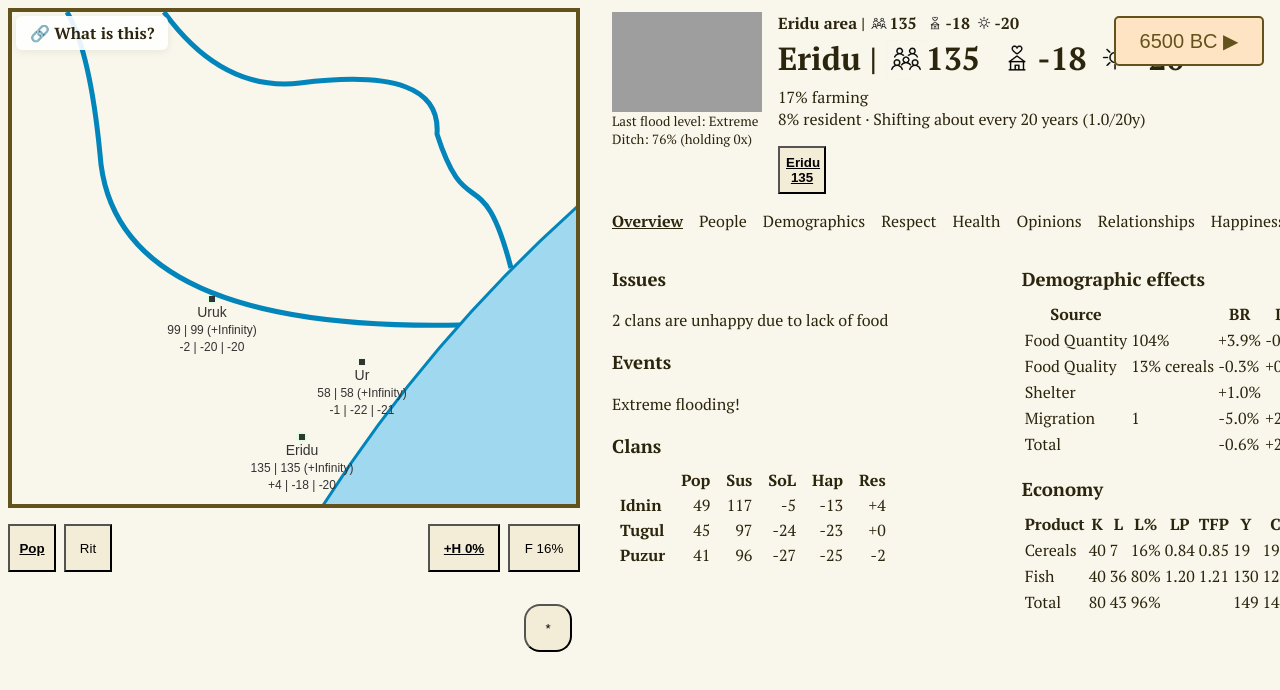
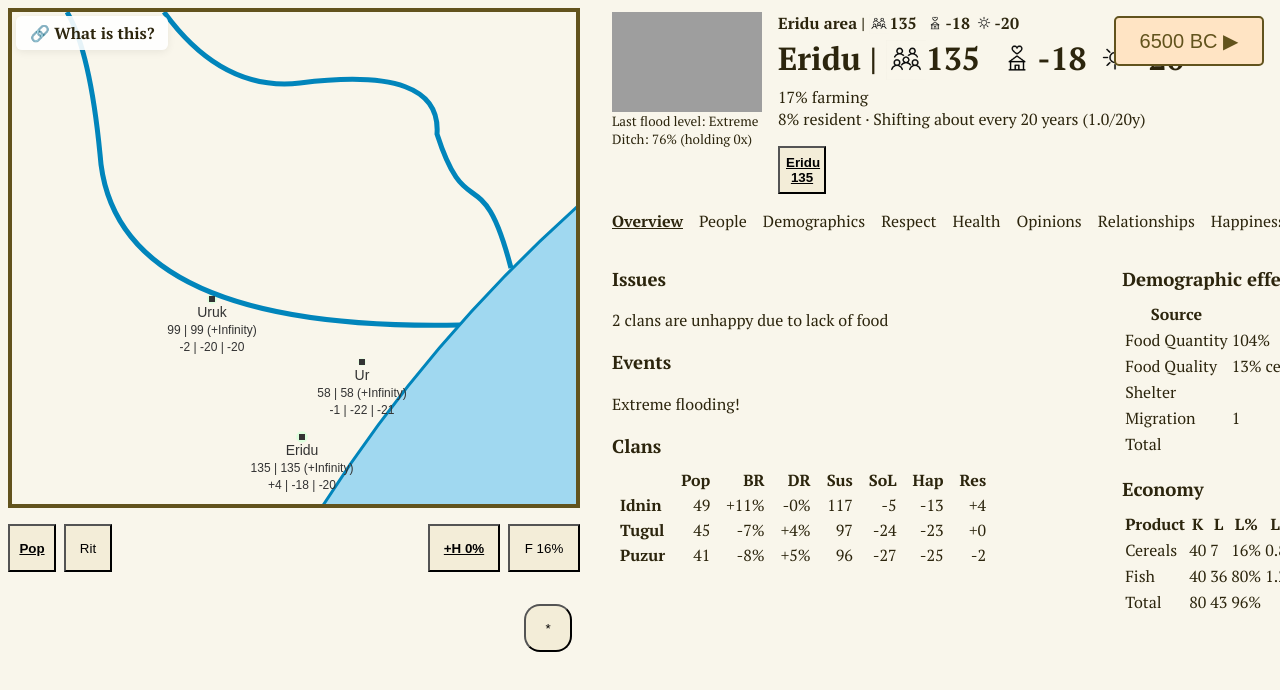
Before and after one commit to dmandelin/world2, a SvelteKit app: page / in a window 1280 px wide. Shown: the top 690 px of the page. Built offline with nearby package versions, Linux system fonts and the light colour scheme; grey boxes are pictures that could not be loaded.

Commit message:
Show per-clan demograpic modifiers in the clan overview.

```diff
--- a/src/components/overview/SettlementAgentsOverview.svelte
+++ b/src/components/overview/SettlementAgentsOverview.svelte
@@ -1,5 +1,6 @@
 <script lang="ts">
-    import { signed } from "../../model/lib/format";
+    import { signed, spct } from "../../model/lib/format";
+    import type { PopulationChangeModifier } from "../../model/people/population";
     import type { ClanDTO, SettlementDTO } from "../dtos";
     import { selectClan } from "../state/uistate.svelte";
     import { TableBuilder } from "../tablebuilder";
@@ -12,6 +13,18 @@
             {
                 label: "Pop",
                 valueFn: c => c.population,
+            },
+            {
+                label: "BR",
+                valueFn: c => c.lastPopulationChange.brModifier,
+                formatFn: v => spct(v),
+                tooltip: clanBrModifiersTooltip,
+            },
+            {
+                label: "DR",
+                valueFn: c => c.lastPopulationChange.drModifier,
+                formatFn: v => spct(v),
+                tooltip: clanDrModifiersTooltip,
             },
             {
                 label: "Sus",
@@ -40,6 +53,22 @@
         .onClickRowHeader((clan: ClanDTO) => {
             selectClan(clan);
         })
+        .table;
+    }
+
+    function clanPopChangeModifierTooltip(modifiers: readonly PopulationChangeModifier[]) {
+        return TableBuilder.fromKeyedItems(modifiers, 'source', [
+            {
+                label: "",
+                valueFn: i => i.inputValue,
+                formatFn: v => typeof v === "number" ? v.toFixed(2) : v,
+            },
+            {
+                label: "",
+                valueFn: i => i.value,
+                formatFn: v => spct(v),
+            },
+        ])
         .table;
     }
 
@@ -84,6 +113,14 @@
   <TableView table={clanHappinessTooltipTable(clan)}></TableView>
 {/snippet}
 
+{#snippet clanBrModifiersTooltip(clan: ClanDTO)}
+  <TableView table={clanPopChangeModifierTooltip(clan.lastPopulationChange.brModifiers)}></TableView>
+{/snippet}
+
+{#snippet clanDrModifiersTooltip(clan: ClanDTO)}
+  <TableView table={clanPopChangeModifierTooltip(clan.lastPopulationChange.drModifiers)}></TableView>
+{/snippet}
+
 <div id="top">
     <h3 style="margin-block-end: 0.5em;">Clans</h3>
     <TableView table={settlementClanTable(settlement)}></TableView>
--- a/src/components/tablebuilder.ts
+++ b/src/components/tablebuilder.ts
@@ -64,17 +64,25 @@ export class TableBuilder<RowData extends Object, ColumnData extends Object> {
         return new TableBuilder({ columns, rows });
     }
 
+    static fromKeyedItems<K extends PropertyKey, Item extends { [key in K]: string }>(
+        items: Iterable<Item>,
+        key: K,
+        columnSpecs: ColumnSpec<Item, string>[],
+    ): TableBuilder<Item, string> {
+        function* toEntries(items: Iterable<Item>): Iterable<[string, Item]> {
+            for (const item of items) {
+                yield [item[key], item];
+            }
+        }
+
+        return TableBuilder.fromItems(toEntries(items), columnSpecs);
+    }
+
     static fromNamedItems<Item extends { name: string }>(
         items: Iterable<Item>,
         columnSpecs: ColumnSpec<Item, string>[],
     ): TableBuilder<Item, string> {
-        function* toEntries(items: Iterable<Item>): Iterable<[string, Item]> {
-            for (const item of items) {
-                yield [item.name, item];
-            }
-        }
-
-        return TableBuilder.fromItems(toEntries(items), columnSpecs);
+        return TableBuilder.fromKeyedItems(items, 'name', columnSpecs);
     }
 
     static fromRecordItems<Item extends Object>(
```
Also changed, not shown: src/model/plans/backlog.md (+9 -0 lines).
